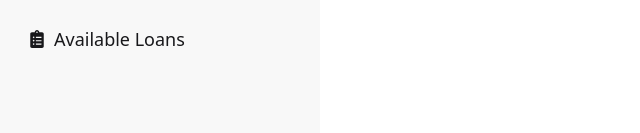
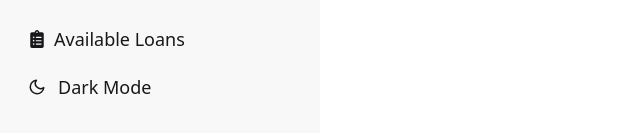
Before and after one commit to MernStackExpert/Microloan, a React (Vite) app: page /dashboard in a window 1280 px wide. Shown: the part 417-550 px from the top of the page, without its empty margins (0-640 px from the left). Built offline with nearby package versions, Linux system fonts and the light colour scheme; no server answers.

Commit message:
Add Then Toggle in Dashbord

```diff
--- a/src/Layouts/DashboardLayout.jsx
+++ b/src/Layouts/DashboardLayout.jsx
@@ -1,5 +1,5 @@
-import React from "react";
-import { Link, NavLink, Outlet } from "react-router"; // react-router-dom v6 হলে 'react-router-dom'
+import React, { useState, useEffect } from "react";
+import { Link, NavLink, Outlet } from "react-router";
 import {
   FaHome,
   FaUsers,
@@ -10,18 +10,27 @@ import {
   FaHistory,
 } from "react-icons/fa";
 import { MdDashboard } from "react-icons/md";
+import { FiSun, FiMoon } from "react-icons/fi";
 
 const DashboardLayout = () => {
-
   const isAdmin = false;
   const isManager = true;
   const isBorrower = false;
+
+  const [theme, setTheme] = useState(localStorage.getItem("theme") || "light");
+
+  useEffect(() => {
+    document.documentElement.setAttribute("data-theme", theme);
+    localStorage.setItem("theme", theme);
+  }, [theme]);
+
+  const toggleTheme = () => setTheme(theme === "light" ? "dark" : "light");
 
   return (
     <div className="drawer lg:drawer-open">
       <input id="my-drawer-2" type="checkbox" className="drawer-toggle" />
       <div className="drawer-content flex flex-col items-center justify-center bg-base-100">
-        {/* Mobile Toggle Button */}
+
         <div className="w-full navbar bg-base-300 lg:hidden">
             <div className="flex-none">
                 <label htmlFor="my-drawer-2" className="btn btn-square btn-ghost">
@@ -31,7 +40,6 @@ const DashboardLayout = () => {
             <div className="flex-1 px-2 mx-2 text-xl font-bold">LoanLink Dashboard</div>
         </div>
 
-        {/* Main Content Here */}
         <div className="w-full h-full p-5 lg:p-10">
             <Outlet />
         </div>
@@ -40,14 +48,13 @@ const DashboardLayout = () => {
       <div className="drawer-side">
         <label htmlFor="my-drawer-2" aria-label="close sidebar" className="drawer-overlay"></label>
         <ul className="menu p-4 w-80 min-h-full bg-base-200 text-base-content text-lg space-y-2">
-          {/* Sidebar Header */}
+
           <div className="mb-6 text-center">
              <Link to="/" className="text-3xl font-bold text-primary flex items-center justify-center gap-2">
                 <MdDashboard /> LoanLink
              </Link>
           </div>
 
-          {/* ================= ADMIN ROUTES ================= */}
           {isAdmin && (
             <>
               <li><NavLink to="/dashboard/admin-home"><FaHome /> Admin Home</NavLink></li>
@@ -57,7 +64,6 @@ const DashboardLayout = () => {
             </>
           )}
 
-          {/* ================= MANAGER ROUTES ================= */}
           {isManager && (
             <>
               <li><NavLink to="/dashboard/manager-home"><FaHome /> Manager Home</NavLink></li>
@@ -69,7 +75,6 @@ const DashboardLayout = () => {
             </>
           )}
 
-          {/* ================= BORROWER (USER) ROUTES ================= */}
           {isBorrower && (
             <>
               <li><NavLink to="/dashboard/user-home"><FaHome /> User Home</NavLink></li>
@@ -78,10 +83,17 @@ const DashboardLayout = () => {
             </>
           )}
 
-          {/* ================= SHARED / COMMON ROUTES ================= */}
           <div className="divider"></div>
           <li><NavLink to="/"><FaHome /> Home</NavLink></li>
           <li><NavLink to="/all-loans"><FaClipboardList /> Available Loans</NavLink></li>
+
+          <li>
+            <button onClick={toggleTheme} className="flex gap-3 items-center">
+                {theme === "light" ? <FiMoon /> : <FiSun className="text-yellow-500" />}
+                {theme === "light" ? "Dark Mode" : "Light Mode"}
+            </button>
+          </li>
+
         </ul>
 
       </div>
--- /dev/null
+++ b/src/Pages/Dashbord/ManageLoan.jsx/MangeLoan.jsx
@@ -0,0 +1,11 @@
+import React from 'react';
+
+const MangeLoan = () => {
+  return (
+    <div>
+      <h1>this is manage loan</h1>
+    </div>
+  );
+};
+
+export default MangeLoan;
--- a/src/Routes/Router.jsx
+++ b/src/Routes/Router.jsx
@@ -8,6 +8,7 @@ import About from "../Pages/About/About";
 import AllLoans from "../Pages/AllLoans/AllLoans";
 import DashboardLayout from "../Layouts/DashboardLayout";
 import AddLoan from "../Pages/Dashbord/AddLOan/AddLoan";
+import MangeLoan from "../Pages/Dashbord/ManageLoan.jsx/MangeLoan";
 
 export const Router = createBrowserRouter([
   {
@@ -47,6 +48,10 @@ export const Router = createBrowserRouter([
       {
         path: "add-loan",
         element: <AddLoan/>
+      },
+      {
+        path: "manage-loans",
+        element: <MangeLoan/>
       }
     ],
   },
```
